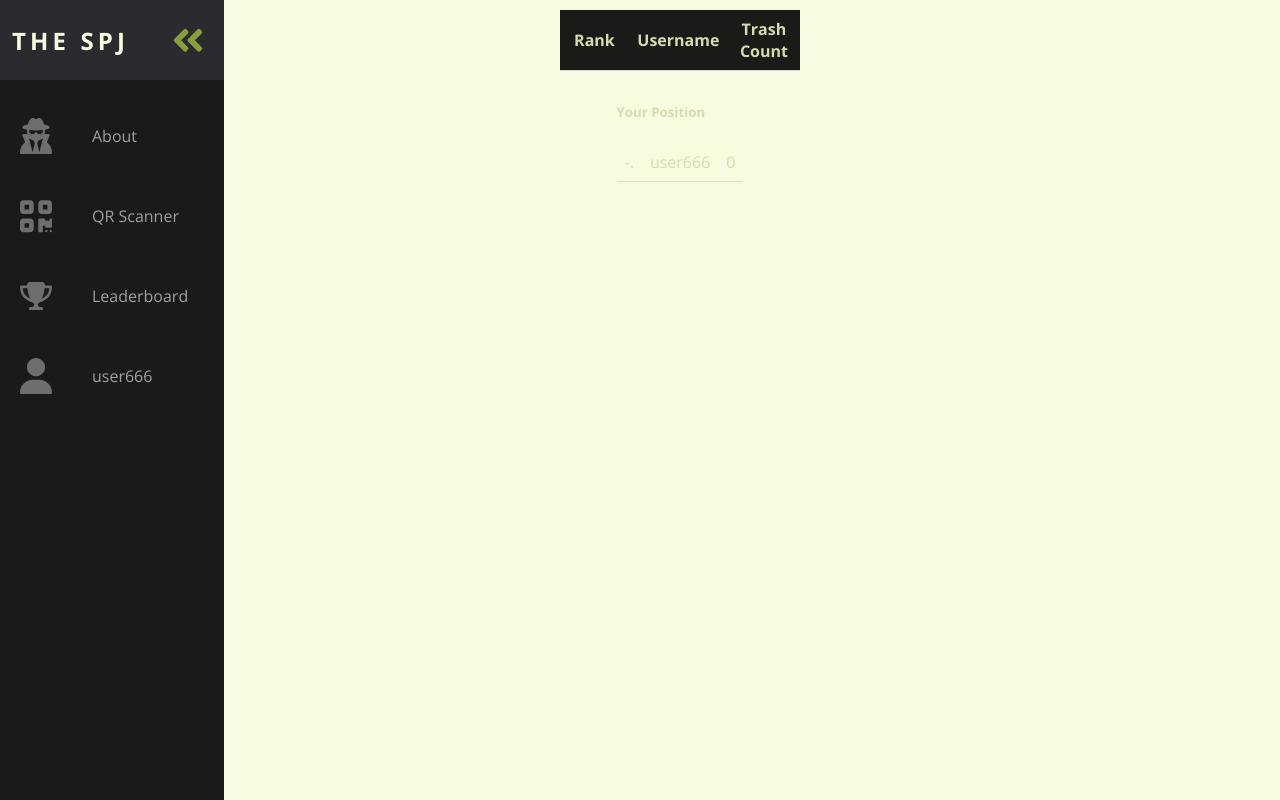
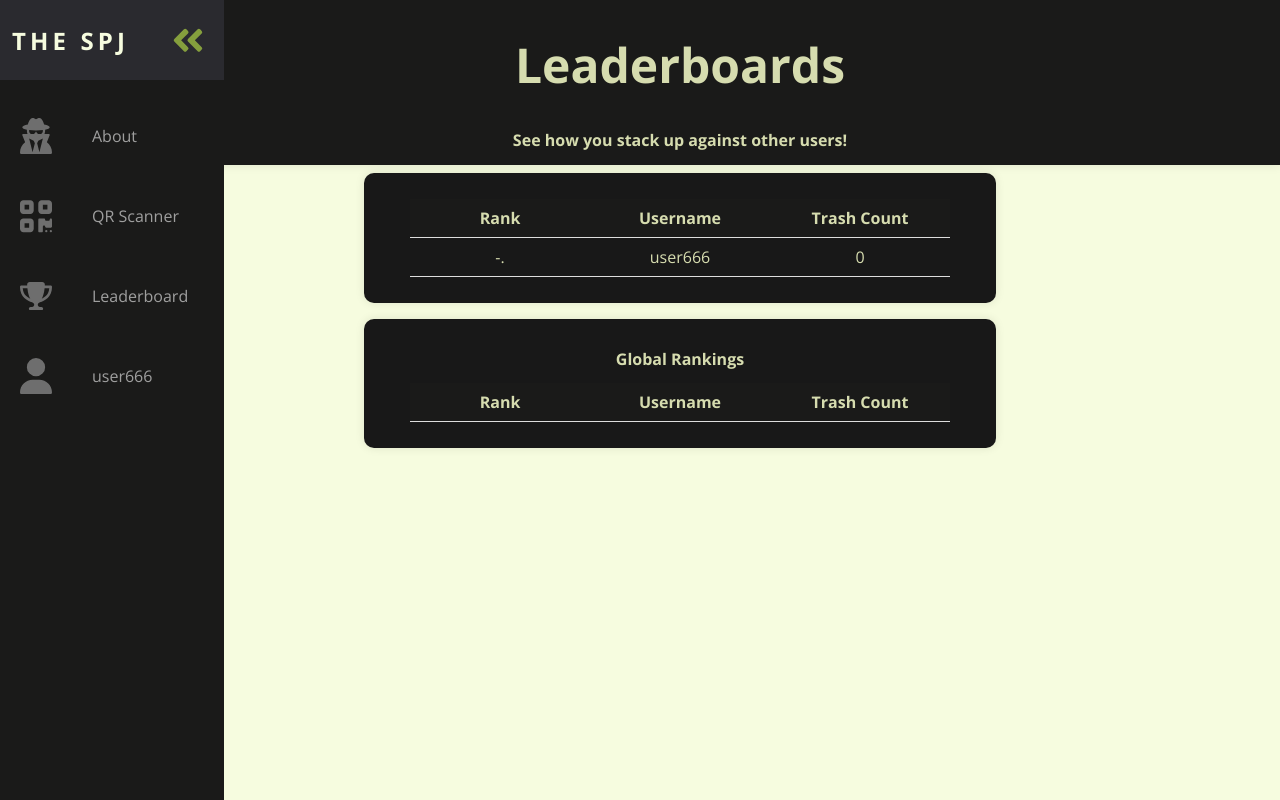
Before and after one commit to medex256/BinDesignWebApp, a Flask app: page /leaderboard in a window 1280 px wide. Run offline with Flask 3, Linux system fonts and the light colour scheme; a user stored in the database is signed in; data comes from the database, SQL or seed files in the repository; data that the repository does not hold is empty.

Commit message:
apply class to header div

```diff
--- a/templates/about.html
+++ b/templates/about.html
@@ -11,7 +11,7 @@
 <body>
   {% include 'navbar.html' %}
   <main>
-    <div class="container">
+    <div class="fulllength">
       <h1>Hello, {{current_user.username}}!</h1>
     </div>
     <div class="container">
--- a/templates/leaderboard.html
+++ b/templates/leaderboard.html
@@ -10,9 +10,32 @@
 <body class="body-home">
   {% include 'navbar.html' %}
   <main>
-    <!-- Main Leaderboard -->
-    <div class="table-responsive">
-      <table class="table table-hover mb-0">
+
+    <div class="fulllength">
+        <h1>Leaderboards</h1>
+        <h2>See how you stack up against other users!</h2>
+    </div>
+    <div class="container">
+        <table class="table-borderless">
+            <thead class="table-dark">
+                <tr>
+                    <th>Rank</th>
+                    <th>Username</th>
+                    <th class="text-end">Trash Count</th>
+                </tr>
+            </thead>
+            <tbody>
+                <tr>
+                    <td>{{ current_user_rank.rank }}.</td>
+                    <td>{{ current_user_rank.username }}</td>
+                    <td class="text-end">{{ current_user_rank.trash_count }}</td>
+                </tr>
+            </tbody>
+        </table>
+    </div>
+    <div class="container">
+        <h2>Global Rankings</h2>
+        <table class="table-borderless">
             <thead class="table-dark">
                 <tr>
                     <th>Rank</th>
@@ -32,23 +55,6 @@
         </table>
     </div>
 
-  <!-- Current User Stats -->
-  <div class="card my-4">
-      <div class="card-body">
-          <h5 class="card-title mb-3">Your Position</h5>
-          <table class="table table-borderless mb-0">
-              <tbody>
-                  <tr>
-                      <td>{{ current_user_rank.rank }}.</td>
-                      <td>{{ current_user_rank.username }}</td>
-                      <td class="text-end">{{ current_user_rank.trash_count }}</td>
-                  </tr>
-              </tbody>
-          </table>
-      </div>
-  </div>
-</div>
-
 
   </main>
 </body>
```
Lines whose indentation alone changed are shown as unchanged.
